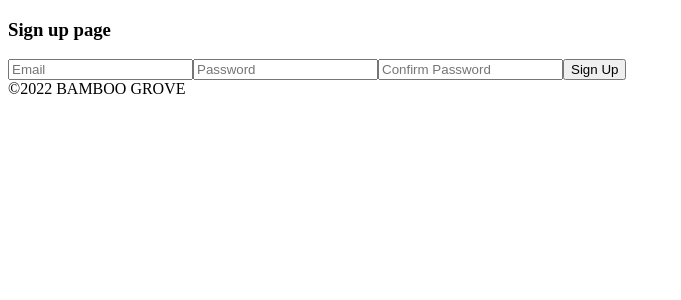
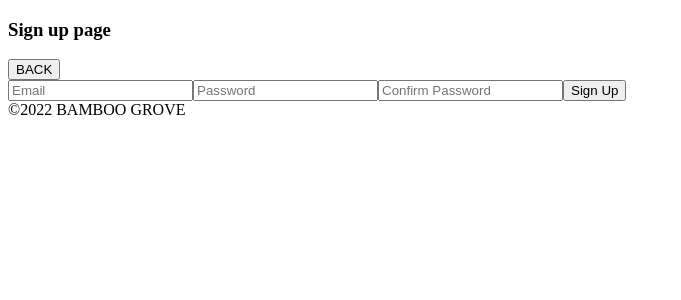
Before and after one commit to gyugle/bamboo-grove, a React (Create React App) app: page /#/signup in a window 1280 px wide. Shown: the top 300 px of the page, without its empty margins (0-681 px from the left). Built offline with nearby package versions, Linux system fonts and the light colour scheme; no server answers.

Commit message:
Add back button.

```diff
--- a/src/routes/SignUp.js
+++ b/src/routes/SignUp.js
@@ -41,6 +41,7 @@ function SignUp() {
   return (
     <div>
       <h3>Sign up page</h3>
+      <button onClick={() => navigate(-1)}>BACK</button>
       <form onSubmit={onSubmit}>
         <input
           onChange={onChange}
```
